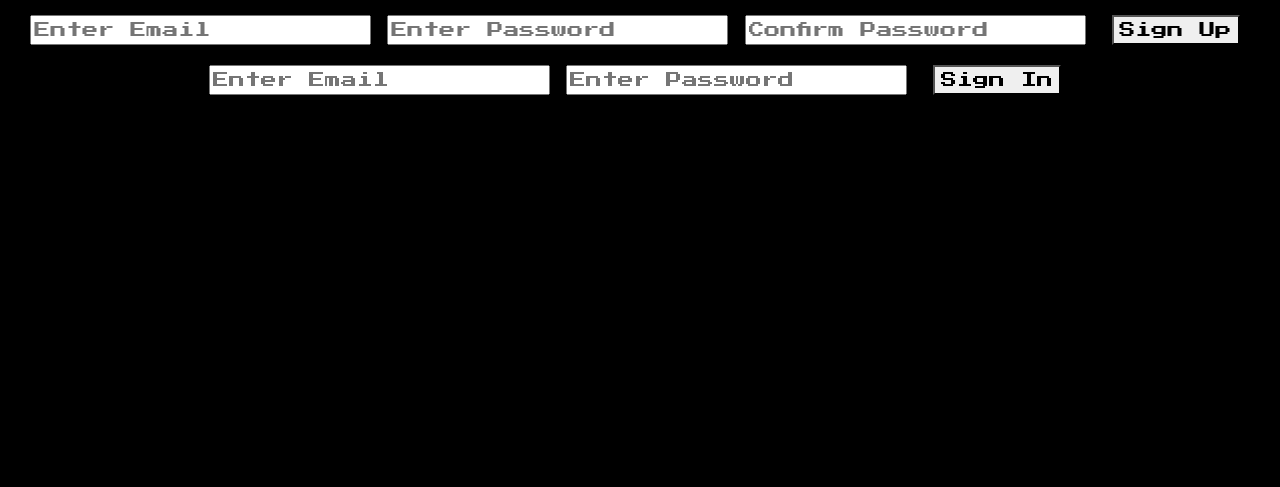
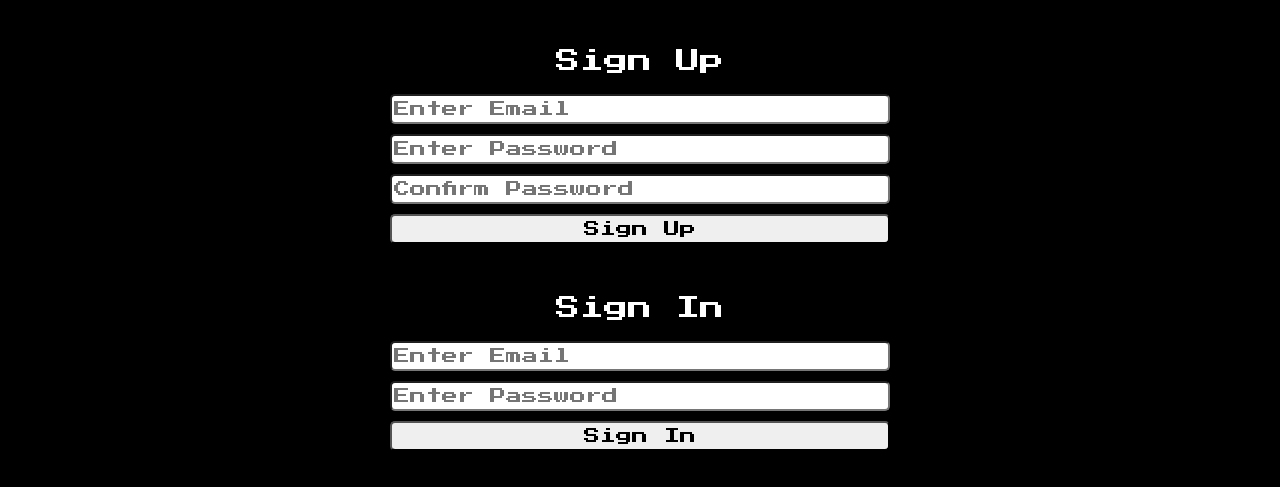
Before and after one commit to jnr0790/tictactoe-client, a website built with webpack: page index.html in a window 1280 px wide. Shown: the part 61-548 px from the top of the page. Built offline with nearby package versions, Linux system fonts and the light colour scheme.

Commit message:
Add more styling

```diff
--- a/assets/styles/index.scss
+++ b/assets/styles/index.scss
@@ -9,8 +9,27 @@ body {
   color: white;
 }
 
-button {
+#sign-in, #sign-up, #change-password {
+  margin: 0 auto;
+  display: flex;
+  flex-direction: column;
+  max-width: 500px;
+  input, button {
+    margin-top: 10px;
+  border-radius: 5px;
+  }
+}
+
+#sign-in, #sign-up, #change-password {
+margin-top: 50px;
+}
+
+#play-game, #sign-out {
   margin: 10px;
+  display: inline-block;
+  justify-content: space-between;
+  width: 230px;
+  border-radius: 5px;
 }
 
 #board {
--- a/index.html
+++ b/index.html
@@ -22,6 +22,7 @@
 
         <section>
           <form id='sign-up'>
+            <h4>Sign Up</h4>
             <input type='email' name='credentials[email]' placeholder='Enter Email' required>
             <input type='password' name='credentials[password]' placeholder='Enter Password' required>
             <input type='password' name='credentials[password_confirmation]' placeholder='Confirm Password' required>
@@ -31,6 +32,7 @@
 
         <section>
         <form id='sign-in'>
+          <h4>Sign In</h4>
           <input type='email' name='credentials[email]' placeholder='Enter Email' required>
           <input type='password' name='credentials[password]' placeholder='Enter Password' required>
           <button>Sign In</button>
@@ -45,13 +47,9 @@
         </form>
       </section>
 
-      <section>
-        <button id='sign-out'>Sign Out</button>
-      </section>
+      <button id='play-game'>Play Game!</button>
 
-      <section>
-        <button id='play-game'>Play Game!</button>
-      </section>
+      <button id='sign-out'>Sign Out</button>
 
       <div id='game-message'></div>
 
```
